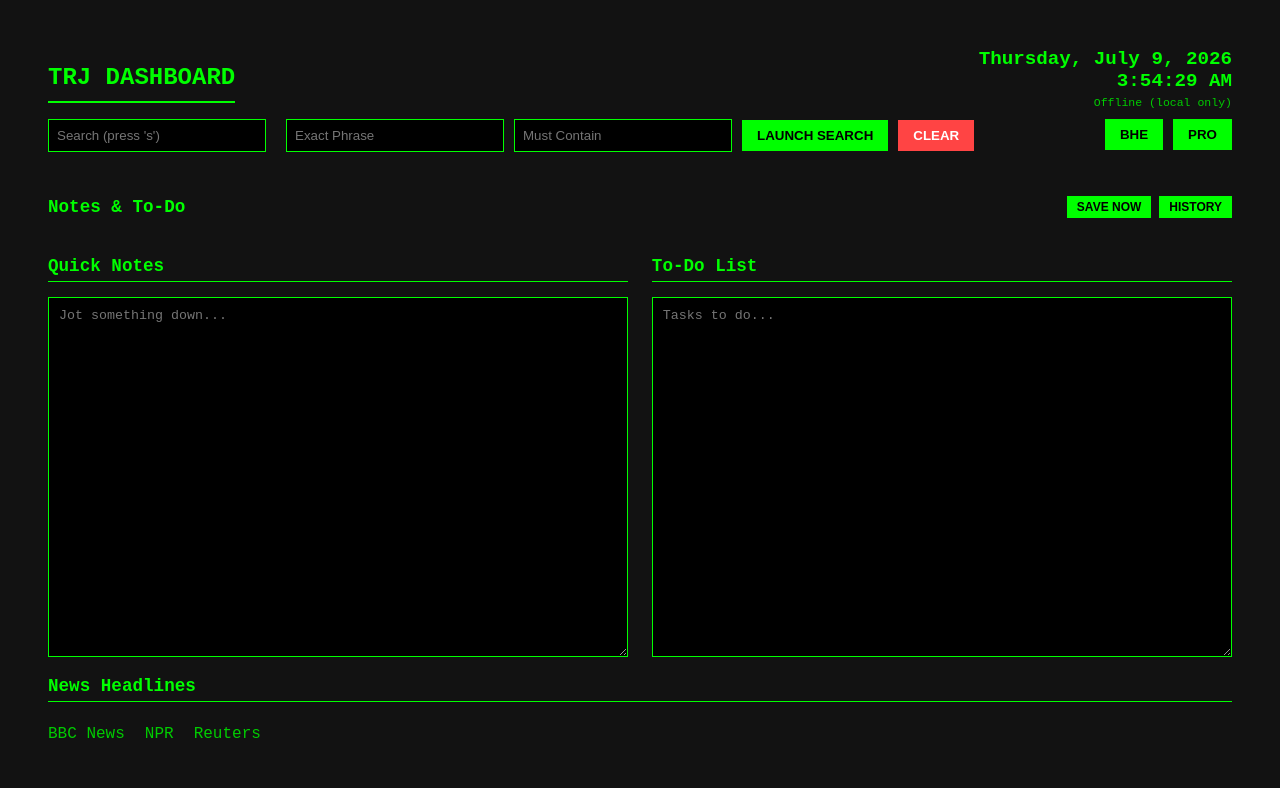
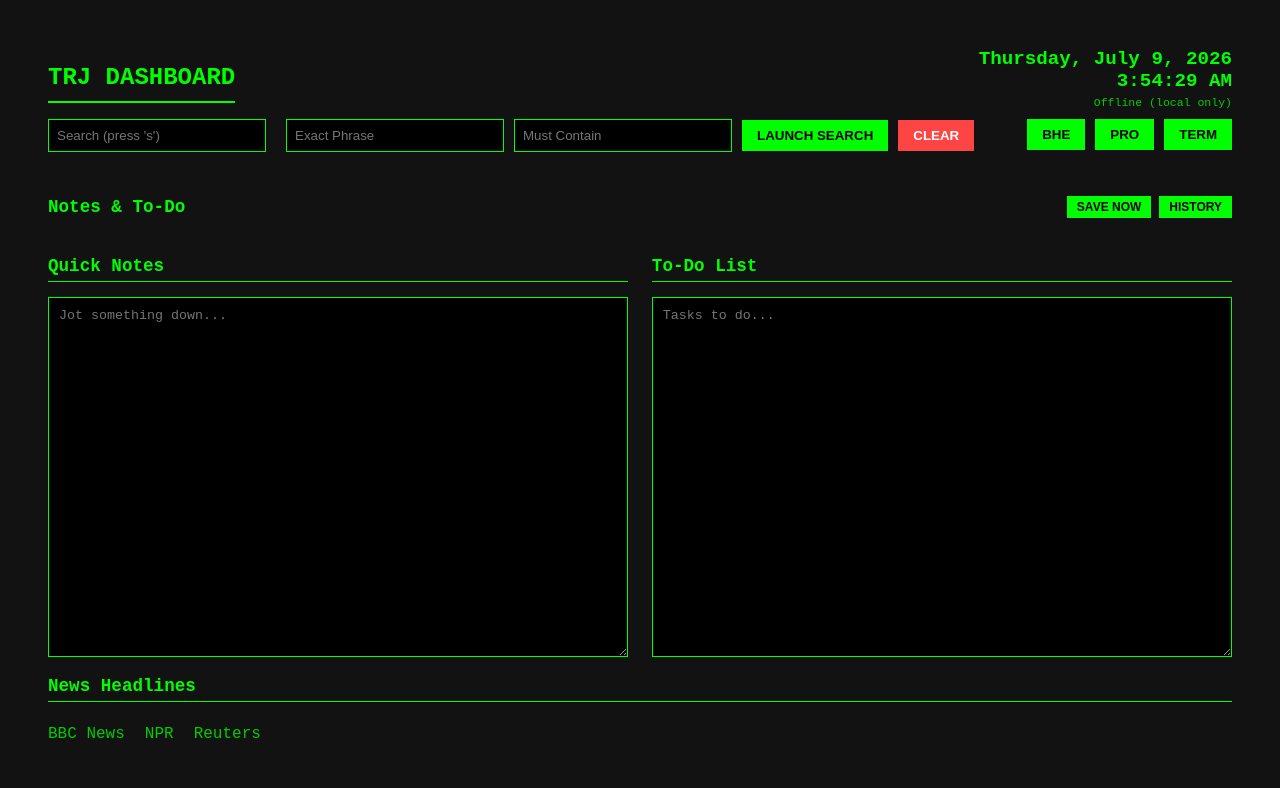
Before and after one commit to gwsgator/gwsgtr, a website: page index.html in a window 1280 px wide. Shown: the top 788 px of the page. Drawn offline with Linux system fonts and the light colour scheme; no server answers.

Commit message:
Restore TERM button alongside 's' key fix

```diff
--- a/index.html
+++ b/index.html
@@ -52,6 +52,7 @@
         <div style="margin-left: auto; display: flex; gap: 10px;">
             <button onclick="window.open('https://besthomepageever.com/', '_blank')">BHE</button>
             <button onclick="window.open('https://www.protopage.com/trjstartpage', '_blank')">PRO</button>
+            <button onclick="window.open('https://termstart.netlify.app/', '_blank')">TERM</button>
         </div>
     </div>
 
```
